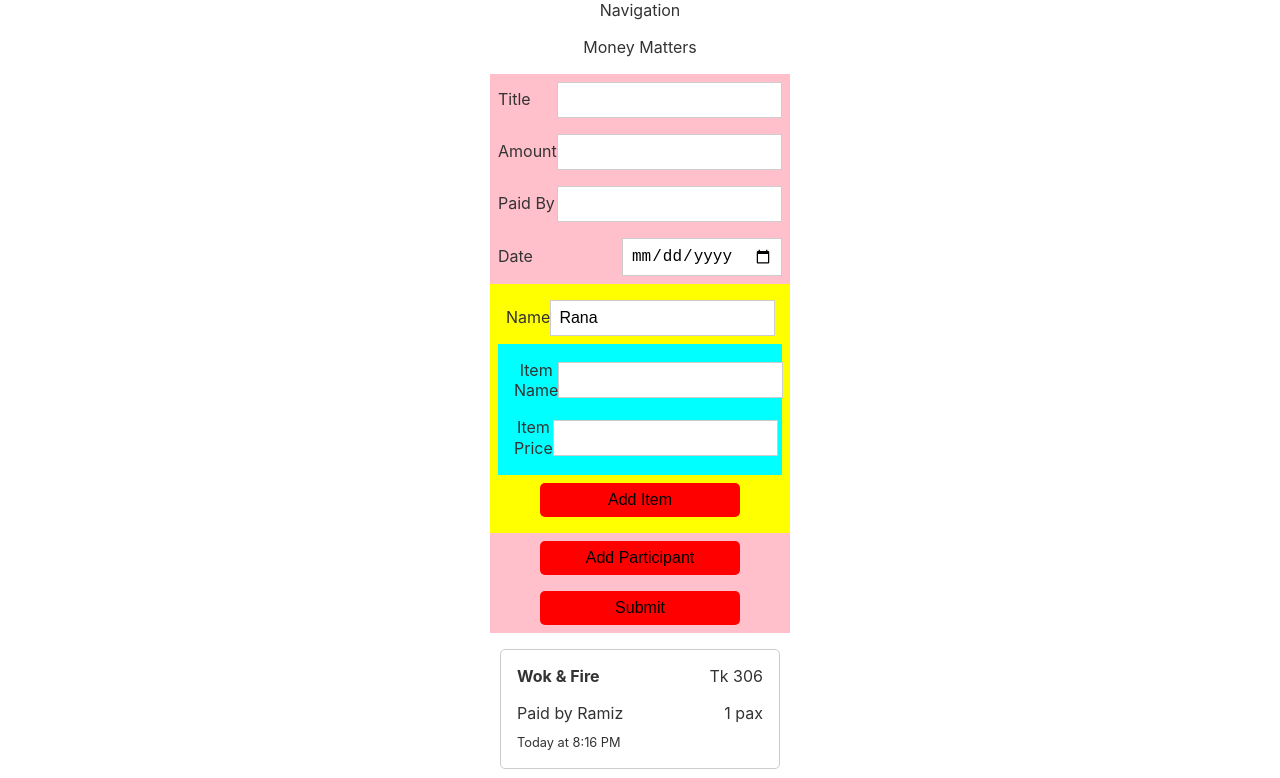
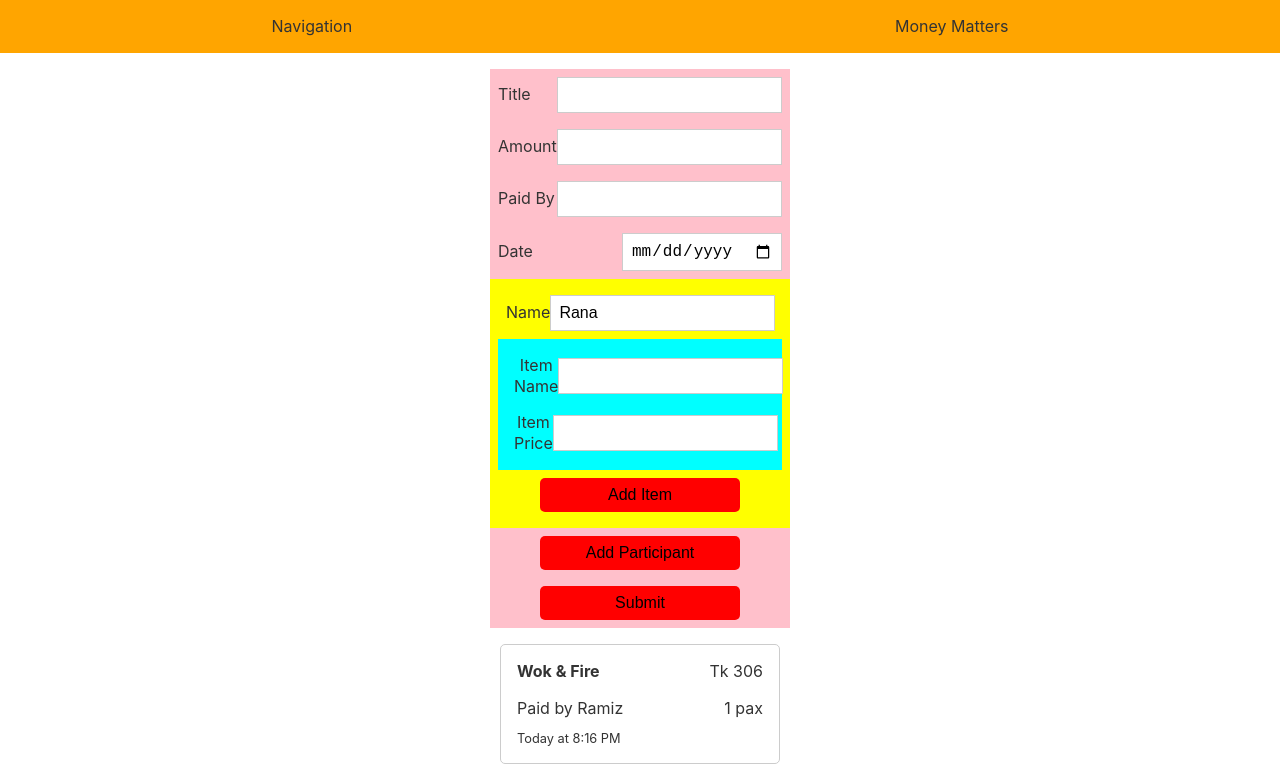
Before and after one commit to ramiz-rahman/money-matters, a React (Create React App) app: page / in a window 1280 px wide. Shown: the top 778 px of the page. Built offline with nearby package versions, Linux system fonts and the light colour scheme.

Commit message:
Style Header Component

```diff
--- /dev/null
+++ b/src/components/header/Header.scss
@@ -0,0 +1,9 @@
+.Header {
+  background-color: orange;
+  display: flex;
+  flex-flow: row nowrap;
+  justify-content: space-around;
+  align-items: center;
+  width: 100%;
+  margin-bottom: 1rem;
+}
--- a/src/components/header/header.js
+++ b/src/components/header/header.js
@@ -1,7 +1,8 @@
 import React from 'react';
+import './Header.scss';
 
 const Header = props => (
-  <header>
+  <header className="Header">
     <nav>Navigation</nav>
 
     <p>Money Matters</p>
```
